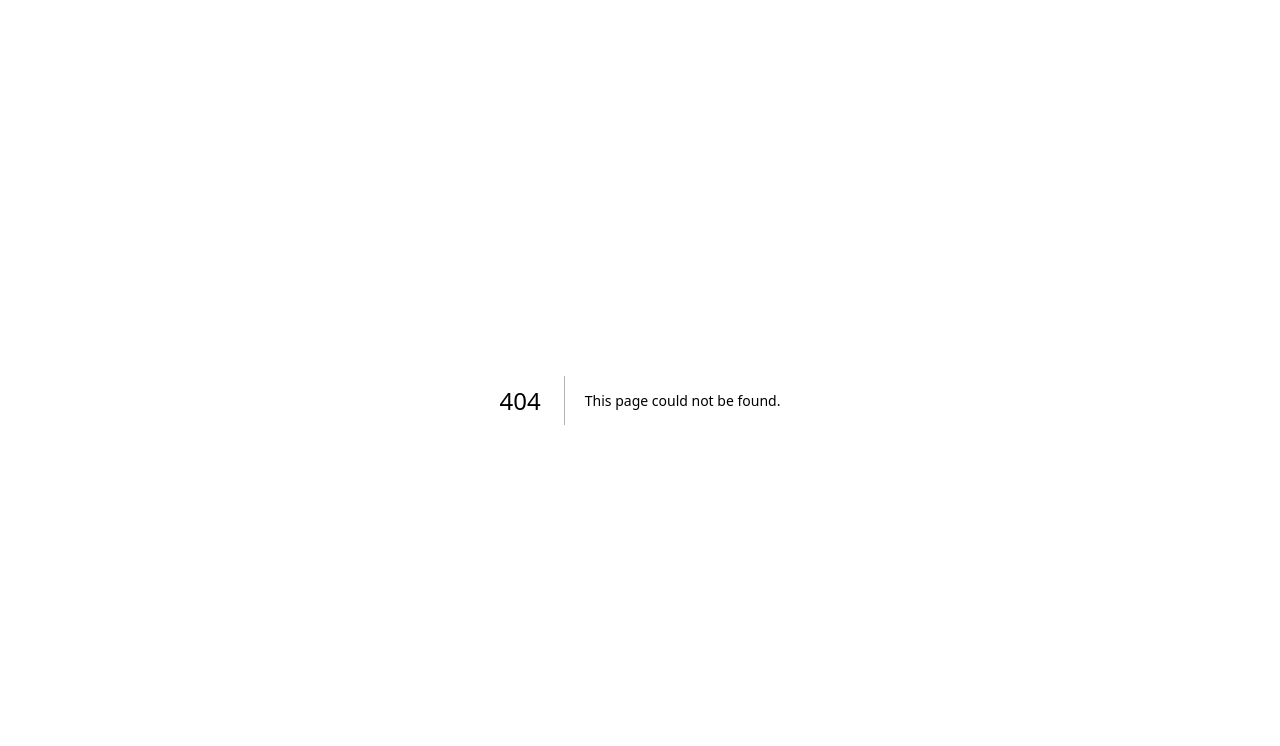
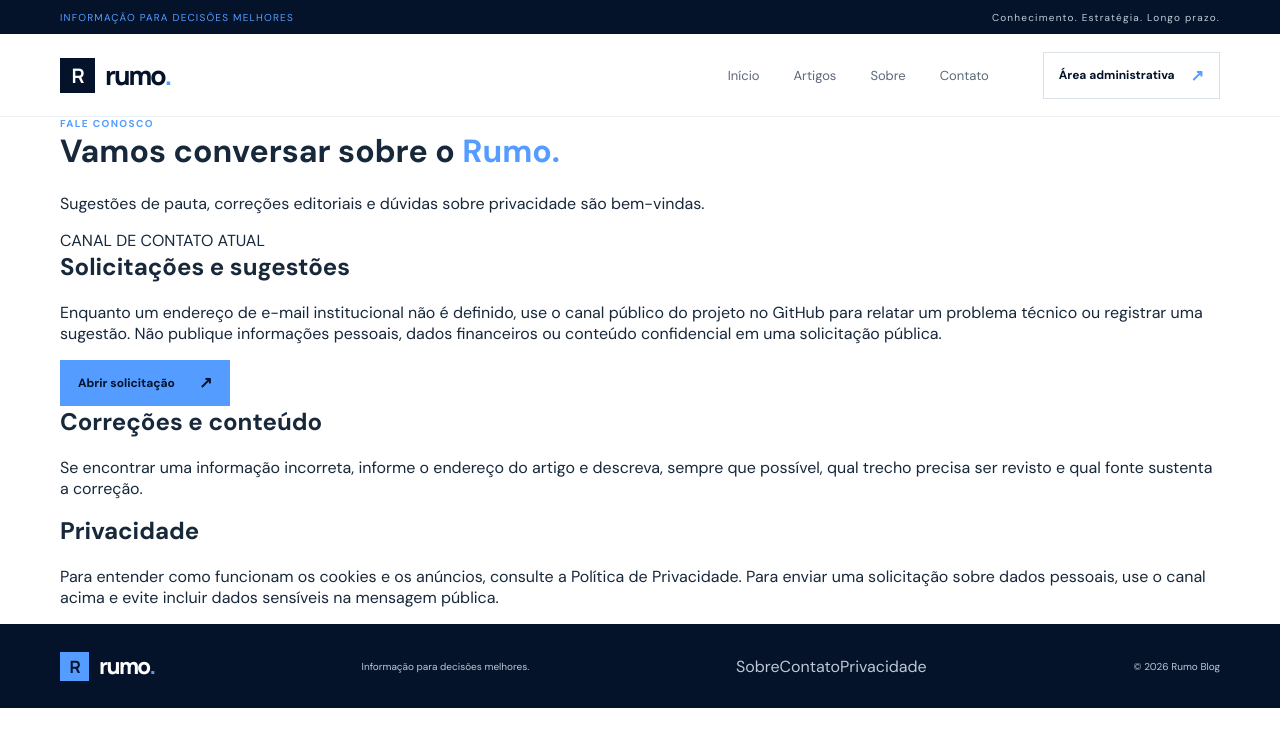
Before and after one commit to mayconjzj/Rumo-Blog, a Next.js app: page /contato in a window 1280 px wide. Before the commit this address had no page. Shown: the top 746 px of the page. Built offline with nearby package versions, Linux system fonts and the light colour scheme.

Commit message:
Add contact page

```diff
--- /dev/null
+++ b/app/contato/page.tsx
@@ -0,0 +1,35 @@
+import type { Metadata } from "next";
+import InstitutionalShell from "../components/InstitutionalShell";
+
+export const metadata: Metadata = {
+  title: "Contato | Rumo",
+  description: "Entre em contato com o Rumo Blog para enviar sugestões, apontar correções ou tratar de questões de privacidade.",
+};
+
+export default function ContactPage() {
+  return (
+    <InstitutionalShell>
+      <main className="institutional-page">
+        <div className="container institutional-container contact-container">
+          <span className="section-number">FALE CONOSCO</span>
+          <h1>Vamos conversar sobre o <em>Rumo.</em></h1>
+          <p className="institutional-lead">Sugestões de pauta, correções editoriais e dúvidas sobre privacidade são bem-vindas.</p>
+          <section className="contact-card">
+            <span className="contact-card-label">CANAL DE CONTATO ATUAL</span>
+            <h2>Solicitações e sugestões</h2>
+            <p>Enquanto um endereço de e-mail institucional não é definido, use o canal público do projeto no GitHub para relatar um problema técnico ou registrar uma sugestão. Não publique informações pessoais, dados financeiros ou conteúdo confidencial em uma solicitação pública.</p>
+            <a className="button button-primary institutional-button" href="https://github.com/mayconjzj/Rumo-Blog/issues/new" target="_blank" rel="noreferrer">Abrir solicitação <span className="arrow">↗</span></a>
+          </section>
+          <section className="policy-section">
+            <h2>Correções e conteúdo</h2>
+            <p>Se encontrar uma informação incorreta, informe o endereço do artigo e descreva, sempre que possível, qual trecho precisa ser revisto e qual fonte sustenta a correção.</p>
+          </section>
+          <section className="policy-section">
+            <h2>Privacidade</h2>
+            <p>Para entender como funcionam os cookies e os anúncios, consulte a <a href="/privacidade">Política de Privacidade</a>. Para enviar uma solicitação sobre dados pessoais, use o canal acima e evite incluir dados sensíveis na mensagem pública.</p>
+          </section>
+        </div>
+      </main>
+    </InstitutionalShell>
+  );
+}
```
